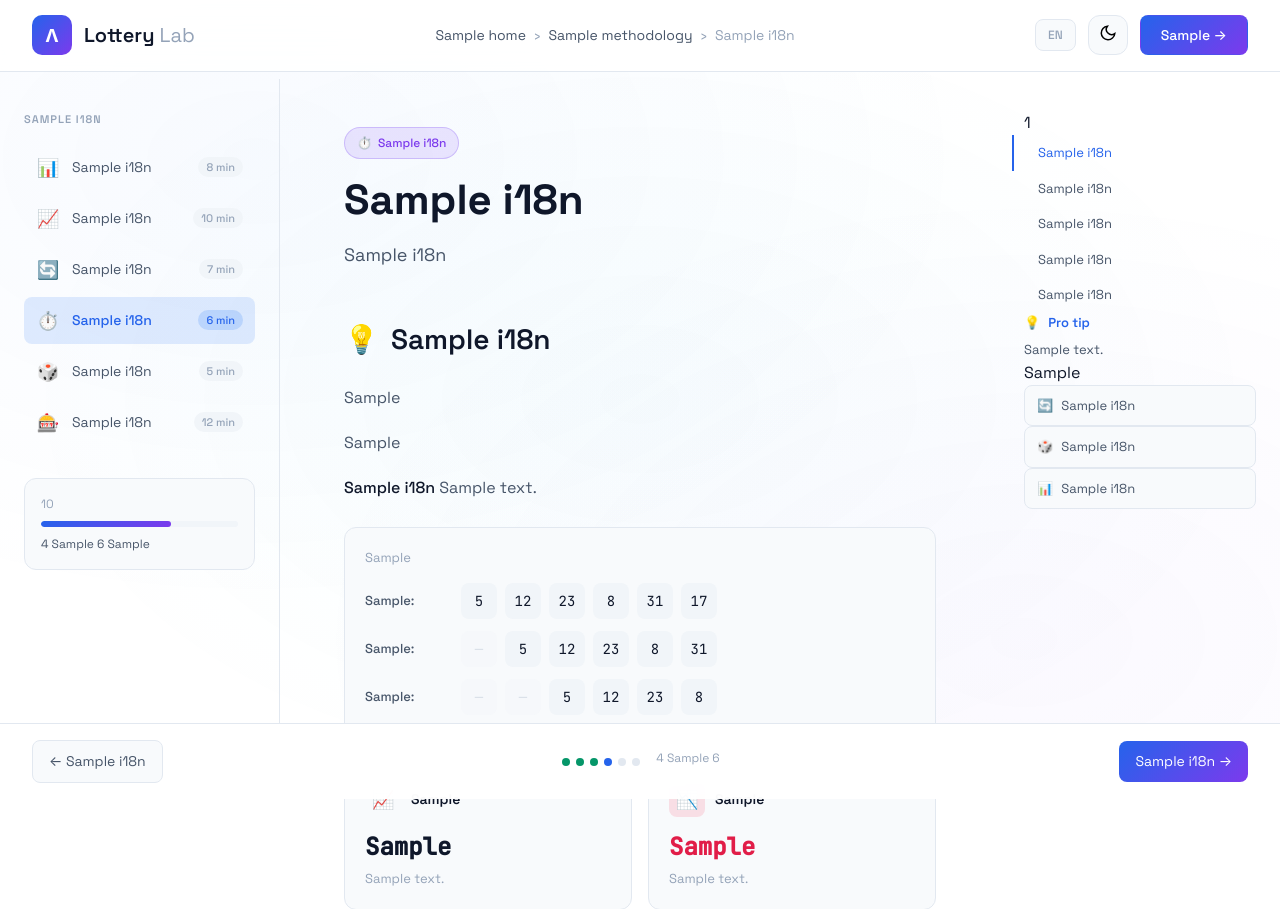
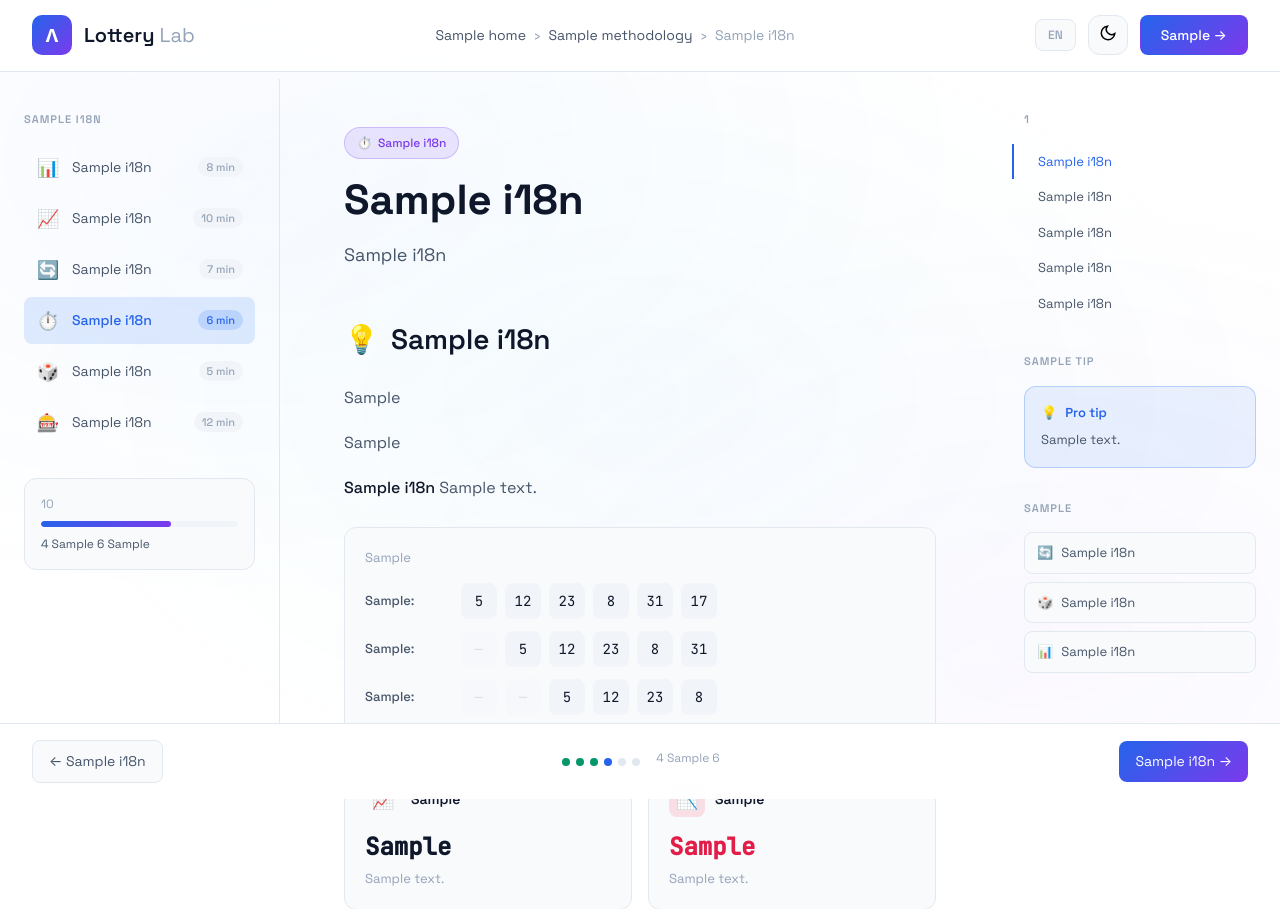
Before and after one commit to bartoszclapinski/LotteryLAB, a FastAPI app: template lotterylab/templates/methodology/autocorrelation.html in a window 1280 px wide. Shown: the part 1-910 px from the top of the page. Run offline with FastAPI, Linux system fonts and the light colour scheme; the template is opened without the code that fills it: most values are stand-ins (such as "Sample title", 1, 10 or a date in 2020).

Commit message:
fix: align autocorrelation interpretation section and right sidebar with Runs Test

```diff
--- a/lotterylab/templates/methodology/autocorrelation.html
+++ b/lotterylab/templates/methodology/autocorrelation.html
@@ -311,20 +311,20 @@
             {{ i18n.ac_interpret_title }}
           </h2>
 
-          <div class="result-card success">
-            <div class="result-icon">✓</div>
-            <div class="result-content">
-              <div class="result-title">{{ i18n.ac_lotto_result }}</div>
+          <div class="interpretation">
+            <div class="interpretation-header">
+              <span>✓</span>
+              <span>{{ i18n.ac_lotto_result }}</span>
+            </div>
             <p>{{ i18n.ac_lotto_result_desc }}</p>
           </div>
+
+          <div class="warning-box">
+            <div class="warning-header">
+              <span>💡</span>
+              <span>{{ i18n.ac_key_insight }}</span>
             </div>
-
-          <div class="result-card info">
-            <div class="result-icon">💡</div>
-            <div class="result-content">
-              <div class="result-title">{{ i18n.ac_key_insight }}</div>
             <p>{{ i18n.ac_key_insight_desc }}</p>
-            </div>
           </div>
         </section>
 
@@ -401,41 +401,44 @@ result = analyze_autocorrelation(numbers)
         </nav>
       </main>
 
-      <!-- Right panel -->
+      <!-- Right Panel -->
       <aside class="right-panel">
-        <div class="toc">
-          <div class="toc-title">{{ i18n.ac_on_this_page }}</div>
-          <nav class="toc-nav">
+        <div class="panel-section">
+          <div class="panel-title">{{ i18n.ac_on_this_page }}</div>
           <a href="#intuition" class="toc-link active">{{ i18n.ac_intuition_title }}</a>
           <a href="#formula" class="toc-link">{{ i18n.ac_formula_title }}</a>
           <a href="#demo" class="toc-link">{{ i18n.ac_demo_title }}</a>
           <a href="#interpretation" class="toc-link">{{ i18n.ac_interpret_title }}</a>
           <a href="#code" class="toc-link">{{ i18n.ac_code_title }}</a>
-          </nav>
         </div>
 
-        <div class="tip-box">
+        <div class="panel-section">
+          <div class="panel-title">{{ i18n.tip }}</div>
+          <div class="tip-card">
             <div class="tip-header">
-            <span class="icon">💡</span>
-            Pro tip
+              <span>💡</span>
+              <span>Pro tip</span>
             </div>
             <p class="tip-text">{{ i18n.ac_tip_text }}</p>
           </div>
+        </div>
 
-        <div class="related-box">
-          <div class="related-title">{{ i18n.ac_related }}</div>
+        <div class="panel-section">
+          <div class="panel-title">{{ i18n.ac_related }}</div>
+          <div class="related-links">
             <a href="/methodology/runs-test" class="related-link">
-            <span class="icon">🔄</span>
+              <span>🔄</span>
               {{ i18n.meth_runs_title }}
             </a>
             <a href="/methodology/entropy" class="related-link">
-            <span class="icon">🎲</span>
+              <span>🎲</span>
               {{ i18n.meth_entropy_title }}
             </a>
             <a href="/methodology/chi-square" class="related-link">
-            <span class="icon">📊</span>
+              <span>📊</span>
               {{ i18n.meth_chi_title }}
             </a>
+          </div>
         </div>
       </aside>
     </div>
```
Lines whose indentation alone changed are shown as unchanged.
